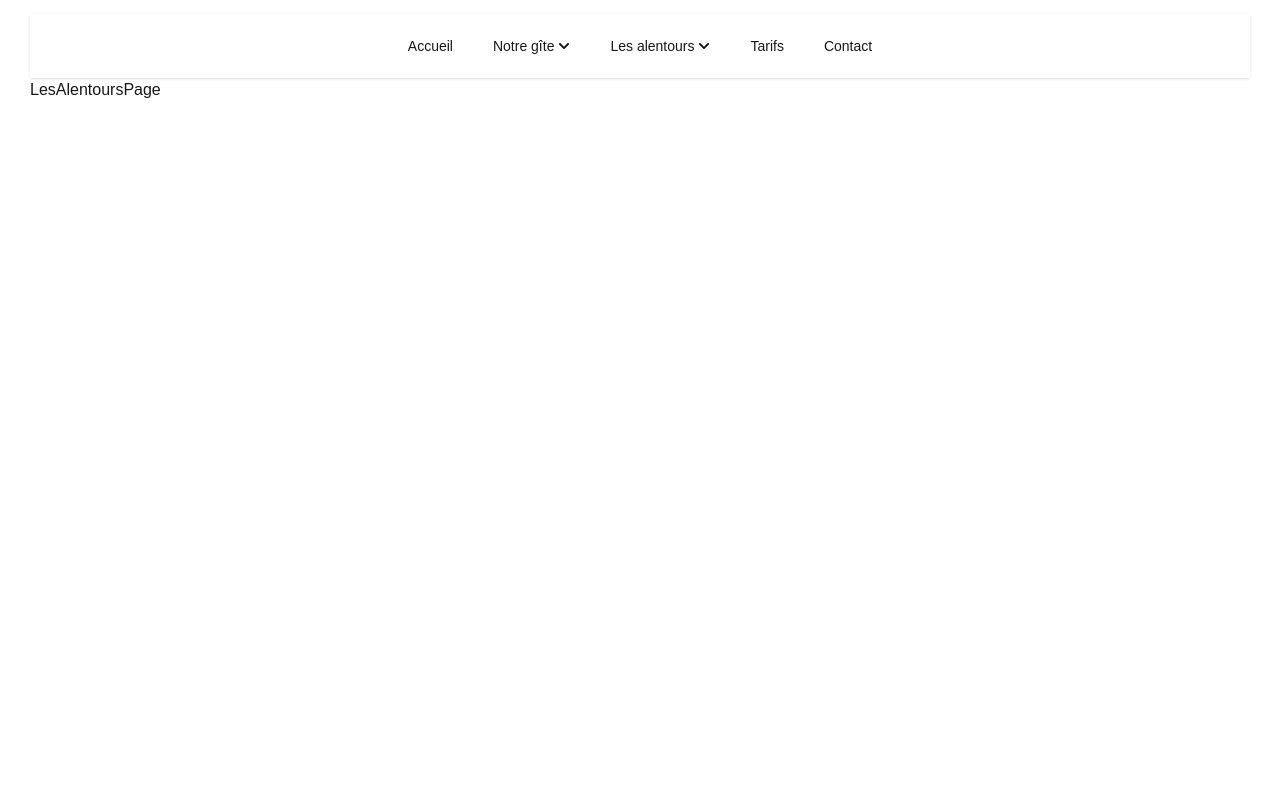
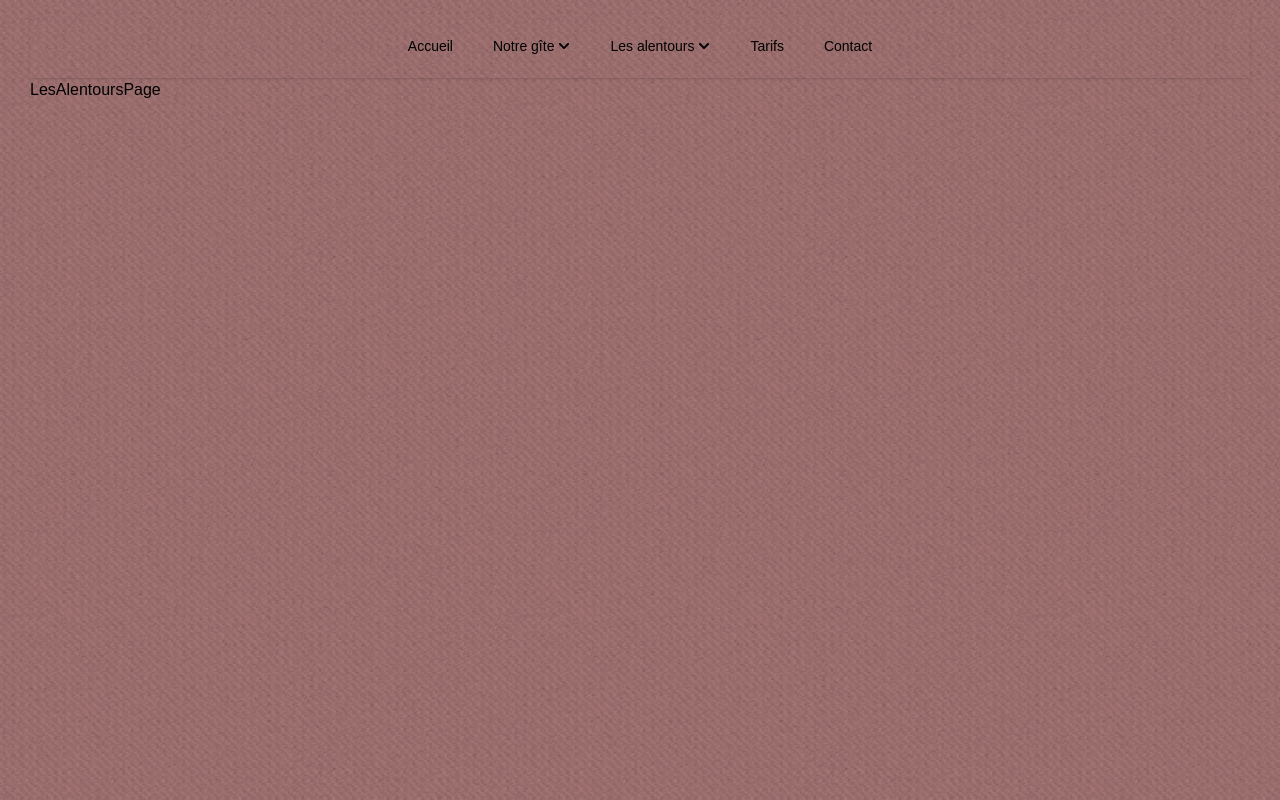
Before and after one commit to Annadesbois/gite-au-fil-de-leau, a Next.js app: page /les-alentours in a window 1280 px wide. Built offline with nearby package versions, Linux system fonts and the light colour scheme.

Commit message:
add background: texture and color

```diff
--- a/app/globals.css
+++ b/app/globals.css
@@ -20,8 +20,22 @@
 }
 
 body {
-  background: var(--background);
-  color: var(--foreground);
   font-family: Arial, Helvetica, sans-serif;
   padding: 14px 30px 30px 30px;
 }
+
+body::before {
+  content: "";
+  position: fixed;
+  inset: 0;
+  z-index: -1;
+  pointer-events: none;
+
+  background-image:
+    linear-gradient(rgba(167, 107, 107, 0.87), rgba(167, 107, 107, 0.87)),
+    image-set(url("/textures/fabric2.webp") type("image/webp"));
+
+  background-repeat: no-repeat, repeat;
+  background-size: 100%, 512px 512px;
+  background-blend-mode: multiply, normal;
+}
```
Also changed, not shown: public/textures/fabric1.webp (added), public/textures/fabric2.webp (added).
